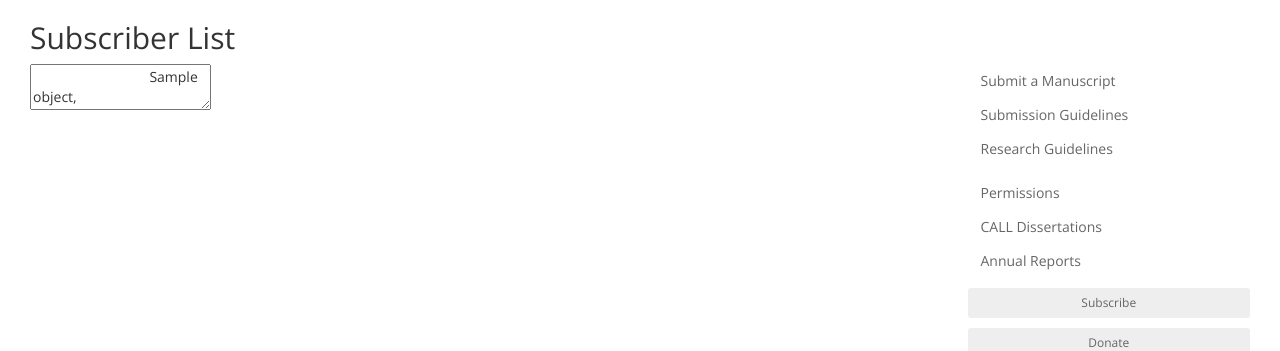
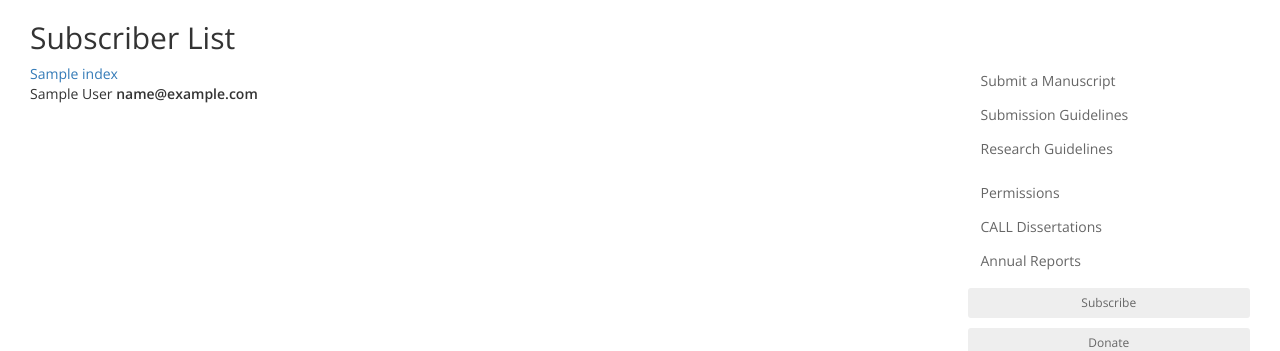
Before and after one commit to richmedina/nflrc-slrp-dev, a Django app: template templates/subscriber_list.html in a window 1280 px wide. Shown: the part 100-451 px from the top of the page. Run offline with Django 3.2, Linux system fonts and the light colour scheme; the template is opened without the code that fills it: most values are stand-ins (such as "Sample title", 1, 10 or a date in 2020); some libraries are stand-ins or nearby versions.

Commit message:
subscriber system

```diff
--- a/lltproject/urls.py
+++ b/lltproject/urls.py
@@ -79,10 +79,10 @@ urlpatterns = [
     url(r'^subscribe/$',
        SubscriberCreateView.as_view(), name='subscribe'),
 
-    url(r'^subscribers/$',
+    url(r'^subscribers/(?P<alpha_index>[A-Za-z0-9])/$',
        SubscriberListView.as_view(), name='subscriber_list'),
 
-    url(r'^update-impact-factor/(?P<pk>\w+)$',
+    url(r'^update-impact-factor/(?P<pk>\d+)$',
        UpdateImpactFactorView.as_view(), name='update_factor'),
 
     # url(r'^searchtest/$',
--- a/templates/subscriber_list.html
+++ b/templates/subscriber_list.html
@@ -9,11 +9,12 @@
 {% block content %}
 <div class="row">
 	<div class="col-md-9">
-		<form>
-			<textarea>
-				{% for i in object_list %}{{ i }},{% endfor %}
-			</textarea>
-		</form>
+		{% for i in index %}
+		<a href="{% url 'subscriber_list' i %}">{{ i }}</a>
+		{% endfor %}
+
+		{% for i in object_list %}<p>{{ i.first_name }} {{ i.last_name }}  <strong>{{ i.email }}</strong></p>{% endfor %}
+
 	</div>
 	<div class="col-md-3">{% include 'base-side-menu.html' %}</div>
 </div>
```
Also changed, not shown: lltsite/views.py (+9 -0 lines).
